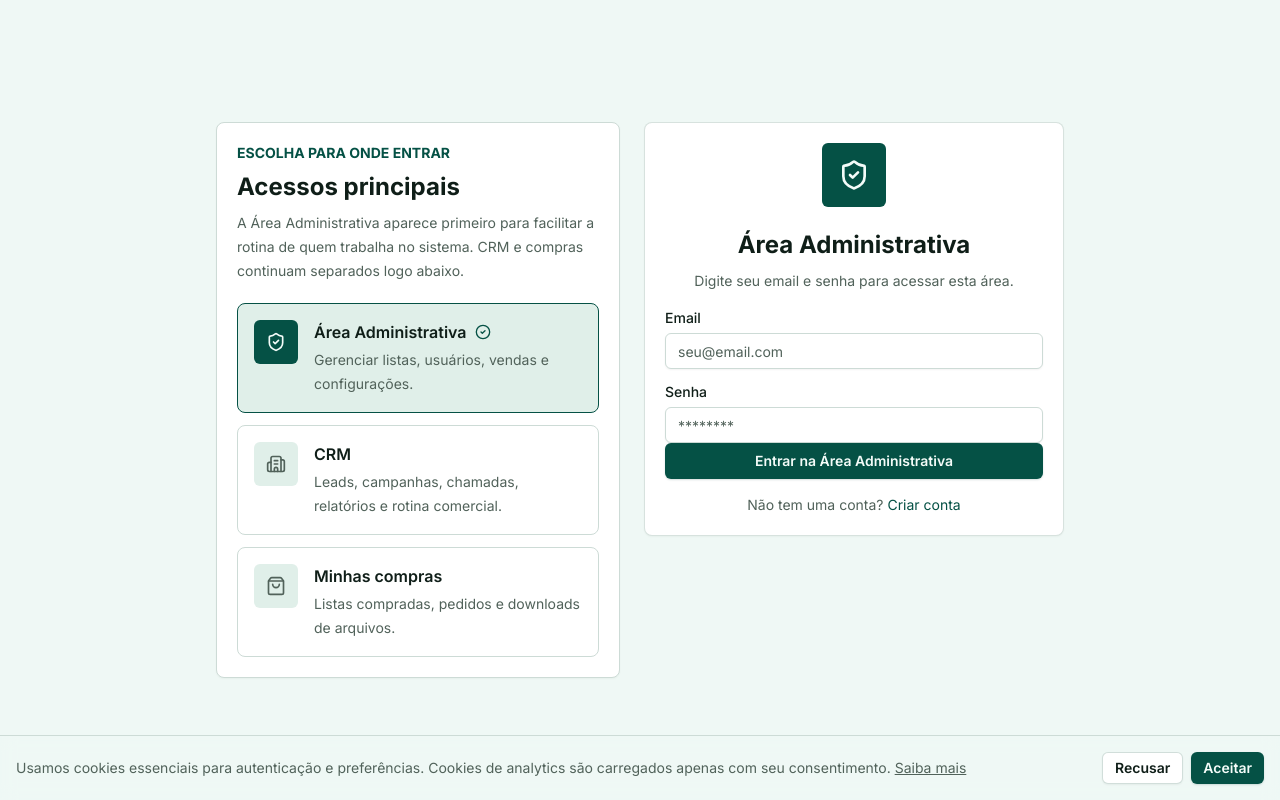
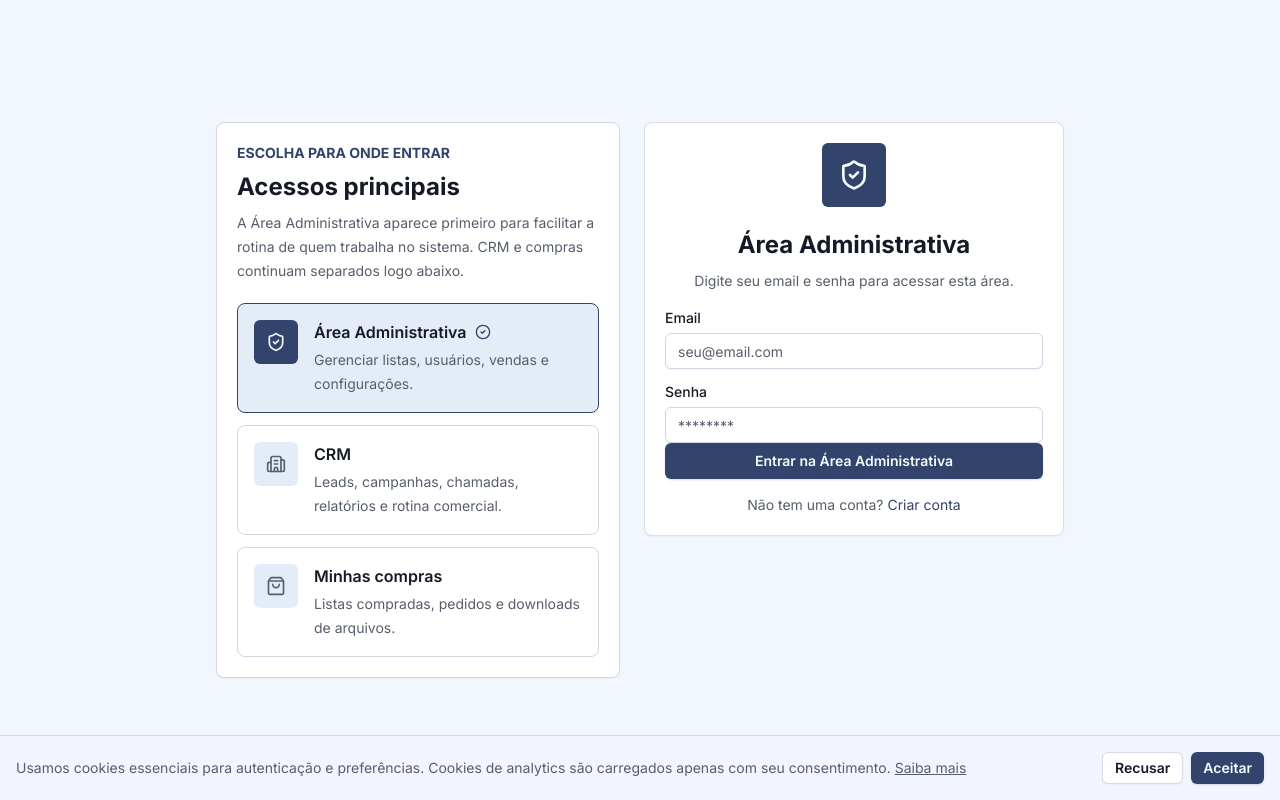
Before and after one commit to wernersaboia-code/agencycrm, a Next.js app: page /sign-in in a window 1280 px wide. Built offline with nearby package versions, Linux system fonts and the light colour scheme; no server answers.

Commit message:
refactor: mudando cor principal em global.css

```diff
--- a/app/globals.css
+++ b/app/globals.css
@@ -48,71 +48,71 @@
 
 :root {
   --radius: 0.5rem;
-  --background: oklch(0.972 0.01 175);
-  --foreground: oklch(0.22 0.025 165);
+  --background: oklch(0.972 0.01 260);
+  --foreground: oklch(0.22 0.025 265);
   --card: oklch(1 0 0);
-  --card-foreground: oklch(0.22 0.025 165);
+  --card-foreground: oklch(0.22 0.025 265);
   --popover: oklch(1 0 0);
-  --popover-foreground: oklch(0.22 0.025 165);
-  --primary: oklch(0.39 0.07 178);
-  --primary-foreground: oklch(0.985 0.01 170);
-  --secondary: oklch(0.94 0.018 170);
-  --secondary-foreground: oklch(0.31 0.045 170);
-  --muted: oklch(0.94 0.018 170);
-  --muted-foreground: oklch(0.48 0.025 165);
-  --accent: oklch(0.62 0.115 176);
-  --accent-foreground: oklch(0.18 0.03 170);
+  --popover-foreground: oklch(0.22 0.025 265);
+  --primary: oklch(0.39 0.07 265);
+  --primary-foreground: oklch(0.985 0.01 260);
+  --secondary: oklch(0.94 0.018 260);
+  --secondary-foreground: oklch(0.31 0.045 260);
+  --muted: oklch(0.94 0.018 260);
+  --muted-foreground: oklch(0.48 0.025 265);
+  --accent: oklch(0.62 0.115 265);
+  --accent-foreground: oklch(0.18 0.03 260);
   --destructive: oklch(0.55 0.18 29);
-  --border: oklch(0.88 0.017 170);
-  --input: oklch(0.88 0.017 170);
-  --ring: oklch(0.58 0.11 176);
-  --chart-1: oklch(0.52 0.09 178);
-  --chart-2: oklch(0.62 0.115 176);
+  --border: oklch(0.88 0.017 260);
+  --input: oklch(0.88 0.017 260);
+  --ring: oklch(0.58 0.11 265);
+  --chart-1: oklch(0.52 0.09 265);
+  --chart-2: oklch(0.62 0.115 265);
   --chart-3: oklch(0.58 0.12 145);
   --chart-4: oklch(0.7 0.14 75);
   --chart-5: oklch(0.56 0.16 32);
-  --sidebar: oklch(0.29 0.06 178);
-  --sidebar-foreground: oklch(0.95 0.02 170);
-  --sidebar-primary: oklch(0.62 0.115 176);
-  --sidebar-primary-foreground: oklch(0.12 0.02 175);
-  --sidebar-accent: oklch(0.35 0.07 178);
-  --sidebar-accent-foreground: oklch(0.98 0.01 170);
-  --sidebar-border: oklch(0.42 0.055 178);
-  --sidebar-ring: oklch(0.62 0.115 176);
+  --sidebar: oklch(0.29 0.06 265);
+  --sidebar-foreground: oklch(0.95 0.02 260);
+  --sidebar-primary: oklch(0.62 0.115 265);
+  --sidebar-primary-foreground: oklch(0.12 0.02 260);
+  --sidebar-accent: oklch(0.35 0.07 265);
+  --sidebar-accent-foreground: oklch(0.98 0.01 260);
+  --sidebar-border: oklch(0.42 0.055 265);
+  --sidebar-ring: oklch(0.62 0.115 265);
 }
 
 .dark {
-  --background: oklch(0.18 0.03 175);
-  --foreground: oklch(0.94 0.018 170);
-  --card: oklch(0.23 0.035 175);
-  --card-foreground: oklch(0.94 0.018 170);
-  --popover: oklch(0.23 0.035 175);
-  --popover-foreground: oklch(0.94 0.018 170);
-  --primary: oklch(0.72 0.12 176);
-  --primary-foreground: oklch(0.14 0.025 175);
-  --secondary: oklch(0.29 0.04 175);
-  --secondary-foreground: oklch(0.92 0.018 170);
-  --muted: oklch(0.29 0.04 175);
-  --muted-foreground: oklch(0.72 0.025 170);
-  --accent: oklch(0.62 0.115 176);
-  --accent-foreground: oklch(0.12 0.02 175);
+  --background: oklch(0.18 0.03 260);
+  --foreground: oklch(0.94 0.018 260);
+  --card: oklch(0.23 0.035 260);
+  --card-foreground: oklch(0.94 0.018 260);
+  --popover: oklch(0.23 0.035 260);
+  --popover-foreground: oklch(0.94 0.018 260);
+  --primary: oklch(0.72 0.12 265);
+  --primary-foreground: oklch(0.14 0.025 260);
+  --secondary: oklch(0.29 0.04 260);
+  --secondary-foreground: oklch(0.92 0.018 260);
+  --muted: oklch(0.29 0.04 260);
+  --muted-foreground: oklch(0.72 0.025 260);
+  --accent: oklch(0.62 0.115 265);
+  --accent-foreground: oklch(0.12 0.02 260);
   --destructive: oklch(0.67 0.17 29);
   --border: oklch(1 0 0 / 12%);
   --input: oklch(1 0 0 / 16%);
-  --ring: oklch(0.68 0.12 176);
-  --chart-1: oklch(0.72 0.12 176);
+  --ring: oklch(0.68 0.12 265);
+  --chart-1: oklch(0.72 0.12 265);
   --chart-2: oklch(0.7 0.12 145);
   --chart-3: oklch(0.77 0.14 75);
   --chart-4: oklch(0.68 0.15 32);
   --chart-5: oklch(0.64 0.1 230);
-  --sidebar: oklch(0.14 0.025 175);
-  --sidebar-foreground: oklch(0.94 0.018 170);
-  --sidebar-primary: oklch(0.72 0.12 176);
-  --sidebar-primary-foreground: oklch(0.14 0.025 175);
-  --sidebar-accent: oklch(0.24 0.04 175);
-  --sidebar-accent-foreground: oklch(0.96 0.015 170);
+  --sidebar: oklch(0.14 0.025 260);
+  --sidebar-foreground: oklch(0.94 0.018 260);
+  --sidebar-primary: oklch(0.72 0.12 265);
+  --sidebar-primary-foreground: oklch(0.14 0.025 260);
+  --sidebar-accent: oklch(0.24 0.04 260);
+  --sidebar-accent-foreground: oklch(0.96 0.015 260);
   --sidebar-border: oklch(1 0 0 / 12%);
-  --sidebar-ring: oklch(0.68 0.12 176);
+  --sidebar-ring: oklch(0.68 0.12 265);
 }
 
 @layer base {
```
